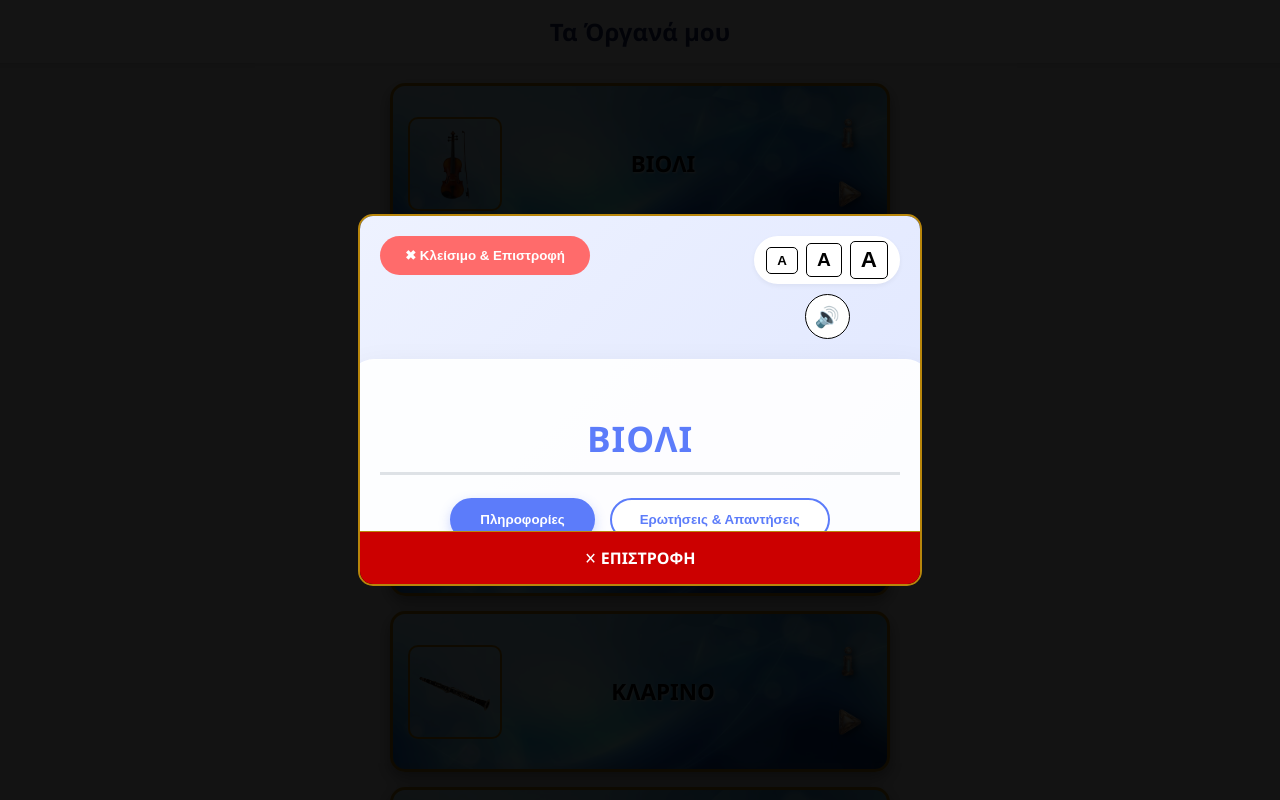
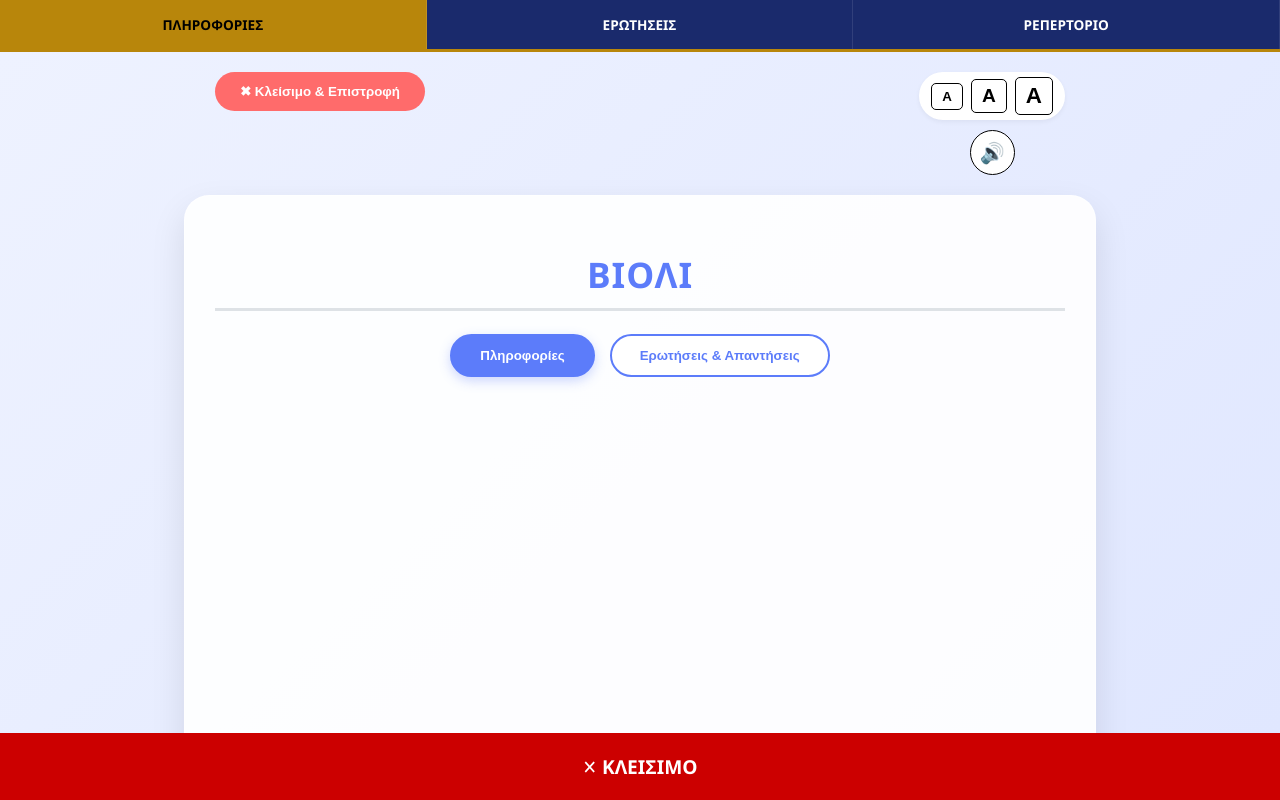
Before and after one commit to mousikisxoleio123-source/mobile, a plain HTML site: page index.html in a window 1280 px wide. Both pictures are taken after a click on the picture 848 px from the left and 133 px from the top of the page. Shown: the top 800 px of the page. Drawn offline with Linux system fonts and the light colour scheme; files whose address does not match are found by name.

Commit message:
Update index.html

```diff
--- a/index.html
+++ b/index.html
@@ -60,6 +60,7 @@
             align-items: center;
             justify-content: center;
             overflow: hidden;
+            box-shadow: inset 0 0 10px rgba(0,0,0,0.5);
         }
 
         .instrument-img {
@@ -83,59 +84,85 @@
             display: flex;
             flex-direction: column;
             gap: 12px;
+            justify-content: center;
         }
 
         .action-icon {
             width: 48px;
             height: 48px;
             cursor: pointer;
+            transition: transform 0.1s;
             filter: drop-shadow(2px 2px 3px rgba(0,0,0,0.6));
         }
 
-        /* MODAL - ΔΙΟΡΘΩΜΕΝΟ ΜΕΓΕΘΟΣ */
+        /* --- MODAL ΠΟΥ ΠΙΑΝΕΙ ΟΛΗ ΤΗΝ ΟΘΟΝΗ --- */
         .overlay {
             position: fixed;
             top: 0; left: 0; width: 100%; height: 100%;
-            background: rgba(0,0,0,0.92);
+            background: rgba(0,0,0,0.95);
             display: none;
             flex-direction: column;
             align-items: center;
-            justify-content: center;
+            justify-content: flex-start; /* Ξεκινάει από πάνω */
             z-index: 2000;
         }
 
         .modal-content {
-            width: 90%;
-            max-width: 560px; /* Standard μέγεθος player */
-            background: black;
-            border-radius: 15px;
-            overflow: hidden;
-            border: 2px solid #b8860b;
+            width: 100%; /* Full πλάτος στο κινητό */
+            height: 100%; /* Full ύψος */
+            background: white;
             display: flex;
             flex-direction: column;
+            border: none;
         }
 
-        /* Εδώ ρυθμίζουμε το βίντεο να έχει σωστή αναλογία 16:9 */
-        .video-wrapper {
-            position: relative;
-            padding-bottom: 56.25%; /* 16:9 ratio */
-            height: 0;
+        /* --- TABS (ΕΤΙΚΕΤΕΣ) --- */
+        .tabs-header {
+            display: flex;
+            background: #1a2a6c;
+            width: 100%;
+            border-bottom: 3px solid #b8860b;
         }
 
-        .video-wrapper iframe {
-            position: absolute;
-            top: 0; left: 0; width: 100%; height: 100%;
+        .tab-link {
+            flex: 1;
+            padding: 15px 5px;
+            color: white;
+            text-align: center;
+            font-size: 0.85rem;
+            font-weight: bold;
+            cursor: pointer;
+            border-right: 1px solid rgba(255,255,255,0.1);
+            text-transform: uppercase;
+        }
+
+        .tab-link.active {
+            background: #b8860b;
+            color: black;
+        }
+
+        /* --- ΠΕΡΙΕΧΟΜΕΝΟ --- */
+        .iframe-container {
+            flex-grow: 1;
+            width: 100%;
+            background: #fff;
+        }
+
+        iframe {
+            width: 100%;
+            height: 100%;
             border: none;
         }
 
         .close-btn {
             background: #cc0000;
             color: white;
-            padding: 15px;
+            padding: 20px;
             text-align: center;
             font-weight: bold;
             cursor: pointer;
-            border-top: 1px solid #b8860b;
+            font-size: 1.2rem;
+            text-transform: uppercase;
         }
     </style>
 </head>
@@ -147,10 +174,17 @@
 
     <div id="modal" class="overlay">
         <div class="modal-content">
-            <div class="video-wrapper">
-                <iframe id="frame" src="" allow="autoplay"></iframe>
+            <div class="tabs-header" id="modal-tabs">
+                <div class="tab-link active" onclick="changeTab(this, 'info')">Πληροφορίες</div>
+                <div class="tab-link" onclick="changeTab(this, 'qa')">Ερωτήσεις</div>
+                <div class="tab-link" onclick="changeTab(this, 'rep')">Ρεπερτόριο</div>
             </div>
-            <div class="close-btn" onclick="closeModal()">✕ ΕΠΙΣΤΡΟΦΗ</div>
+
+            <div class="iframe-container">
+                <iframe id="frame" src=""></iframe>
+            </div>
+
+            <div class="close-btn" onclick="closeModal()">✕ ΚΛΕΙΣΙΜΟ</div>
         </div>
     </div>
 
@@ -190,6 +224,8 @@
             'Xylophone': '1Qw0NPoXu5JPJ8u2yhNrISTI7UVnDx48H'
         };
 
+        let currentInstrumentId = ""; // Κρατάμε ποιο όργανο είναι ανοιχτό
+
         const listDiv = document.getElementById('list');
 
         Object.keys(instruments).forEach(id => {
@@ -201,17 +237,43 @@
                 </div>
                 <div class="instrument-name">${instruments[id]}</div>
                 <div class="button-column">
-                    <img src="photos/i.png" class="action-icon" onclick="openPopup('${id}Info.html')">
-                    <img src="photos/play.png" class="action-icon" onclick="openPopup('https://drive.google.com/file/d/${driveIds[id]}/preview')">
+                    <img src="photos/i.png" class="action-icon" onclick="openPopup('${id}')">
+                    <img src="photos/play.png" class="action-icon" onclick="openVideo('${id}')">
                 </div>
             `;
             listDiv.appendChild(card);
         });
 
-        function openPopup(url) {
-            document.getElementById('frame').src = url;
+        function openPopup(id) {
+            currentInstrumentId = id;
+            document.getElementById('modal-tabs').style.display = 'flex'; // Δείξε τα tabs
+            // Reset στο πρώτο tab
+            const firstTab = document.querySelector('.tab-link');
+            changeTab(firstTab, 'info');
+
             document.getElementById('modal').style.display = 'flex';
             document.body.style.overflow = 'hidden';
+        }
+
+        function openVideo(id) {
+            document.getElementById('modal-tabs').style.display = 'none'; // Κρύψε τα tabs στο βίντεο
+            document.getElementById('frame').src = `https://drive.google.com/file/d/${driveIds[id]}/preview`;
+            document.getElementById('modal').style.display = 'flex';
+            document.body.style.overflow = 'hidden';
+        }
+
+        function changeTab(element, type) {
+            // Αλλαγή εμφάνισης κουμπιών
+            document.querySelectorAll('.tab-link').forEach(t => t.classList.remove('active'));
+            element.classList.add('active');
+
+            // Αλλαγή URL στο iframe ανάλογα με το tab
+            let url = "";
+            if(type === 'info') url = `${currentInstrumentId}Info.html`;
+            if(type === 'qa') url = `${currentInstrumentId}QA.html`;
+            if(type === 'rep') url = `${currentInstrumentId}Rep.html`;
+
+            document.getElementById('frame').src = url;
         }
 
         function closeModal() {
```
